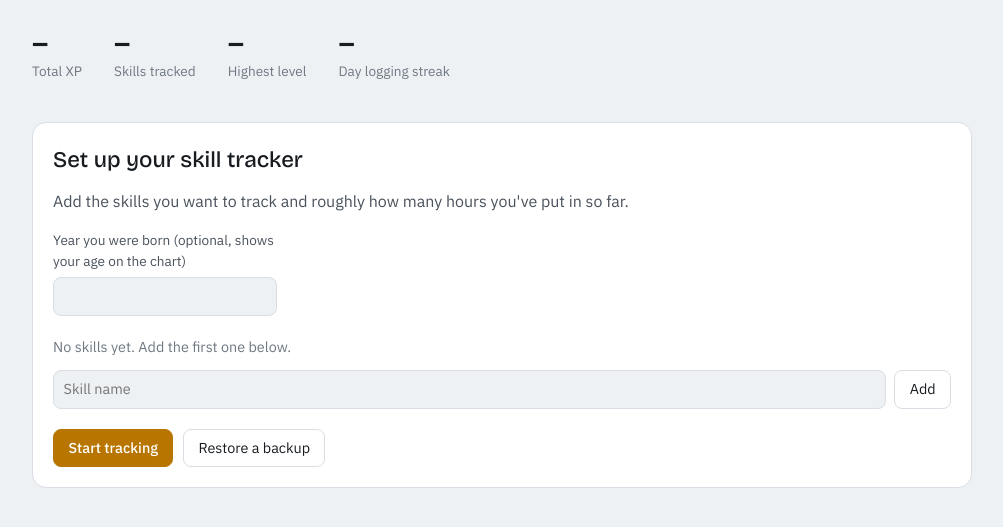
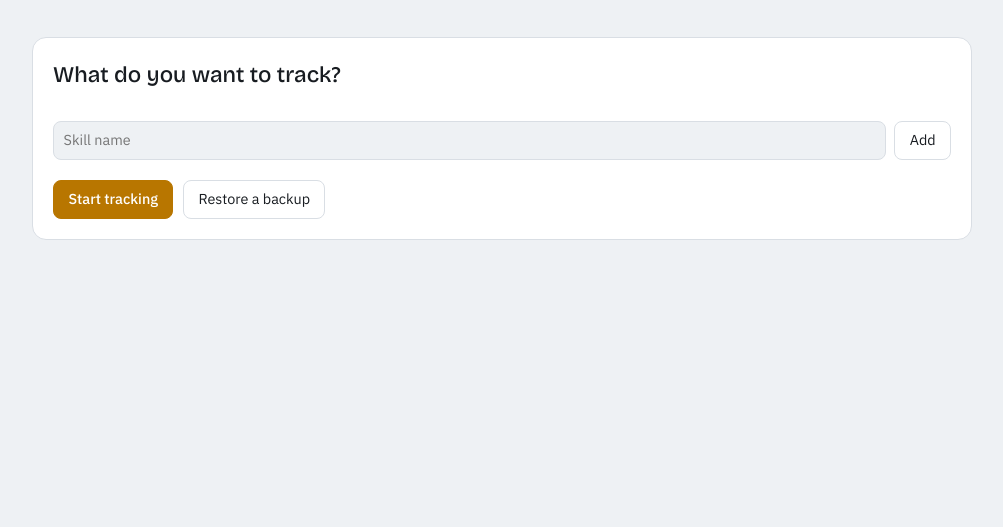
Before and after one commit to mvcontraptions/skill_tracker, a plain HTML site: page index.html in a window 1280 px wide. Shown: the part 137-664 px from the top of the page, without its empty margins (138-1141 px from the left). Drawn offline with nearby package versions, Linux system fonts and the light colour scheme.

Commit message:
Simplify the first-open screen

```diff
--- a/index.html
+++ b/index.html
@@ -257,9 +257,7 @@ label.field{display:flex;flex-direction:column;gap:.3rem;font-size:.85rem;color:
 <div class="lvlup" id="lvlBanner" role="status" hidden></div>
 <p class="notice" id="loadNote">Loading your data…</p>
 <section class="panel" id="setup" aria-labelledby="setupH" hidden>
-<h2 id="setupH">Set up your skill tracker</h2>
-<p class="sub" style="margin-top:0">Add the skills you want to track and roughly how many hours you've put in so far.</p>
-<label class="field" for="suBirth" style="margin-top:1rem;max-width:14rem">Year you were born (optional, shows your age on the chart)<input type="number" id="suBirth" min="1900" max="2100" inputmode="numeric"></label>
+<h2 id="setupH">What do you want to track?</h2>
 <div class="setup-list" id="suList"></div>
 <div class="su-add"><input type="text" id="suNew" placeholder="Skill name" aria-label="New skill name"><button type="button" id="suAdd">Add</button></div>
 <div class="row-actions" style="margin-top:1.25rem">
@@ -1088,11 +1086,10 @@ const SUGGESTED=Object.keys(DESC);
 let suSkills=[];
 function renderSetup(){
   const box=$('suList');box.replaceChildren();
-  if(!suSkills.length)box.append(el('p',{cls:'empty',style:'margin:.25rem 0 0',text:'No skills yet. Add the first one below.'}));
   suSkills.forEach((x,k)=>{
     const cb=el('input',{type:'checkbox',id:'su-'+k});cb.checked=x.on;
     const h=el('input',{type:'number',min:'0',step:'1',inputmode:'decimal',id:'suh-'+k,'aria-label':'Hours so far in '+x.name,placeholder:'0'});h.value=x.hours;h.oninput=()=>{x.hours=h.value;};
-    const row=el('div',{cls:'su-row'+(x.on?'':' off')},[cb,el('label',{for:'su-'+k},[el('span',{text:x.name}),DESC[x.name]?el('span',{cls:'su-desc',text:DESC[x.name]}):null]),el('span',{cls:'su-hours'},[h,document.createTextNode('hrs')])]);
+    const row=el('div',{cls:'su-row'+(x.on?'':' off')},[cb,el('label',{for:'su-'+k},[el('span',{text:x.name}),DESC[x.name]?el('span',{cls:'su-desc',text:DESC[x.name]}):null]),el('span',{cls:'su-hours'},[h,document.createTextNode('hours so far')])]);
     cb.onchange=()=>{x.on=cb.checked;row.classList.toggle('off',!x.on);if(x.on)h.focus();};
     box.append(row);
   });
@@ -1103,13 +1100,13 @@ $('suNew').addEventListener('keydown',e=>{if(e.key==='Enter'){e.preventDefault()
 $('suStart').onclick=async()=>{
   const picked=suSkills.filter(x=>x.on);
   if(!picked.length){setStatus('suStatus','Pick at least one skill.',true);return;}
-  const y=new Date().getFullYear(),by=Number($('suBirth').value);
+  const y=new Date().getFullYear(),by=0;
   const skills={},last={};picked.forEach(x=>{skills[x.name]=[Math.max(0,Math.round(Number(x.hours)||0))];last[x.name]=y;});
   try{await db.doc('config/baseline').set({asOf:today(),birthYear:by>1900&&by<=y?by:null,years:[y],skills,last,xpPerHour:{},noRec:[]});askPersist();sel=picked[0].name;freshDraft();showTab('log');}
   catch(e){setStatus('suStatus','Couldn\'t save on this device. Check that the browser allows site storage.',true);}
 };
 function showSetup(on){
-  $('setup').hidden=!on;document.querySelector('.tabs').hidden=on;
+  $('setup').hidden=!on;document.querySelector('.tabs').hidden=on;document.querySelector('.totals').hidden=on;
   document.querySelectorAll('.tab-panel').forEach(p=>{if(on)p.hidden=true;});
   if(!on)showTab((location.hash||'').slice(1)||'skills');
   if(on)renderSetup();
```
